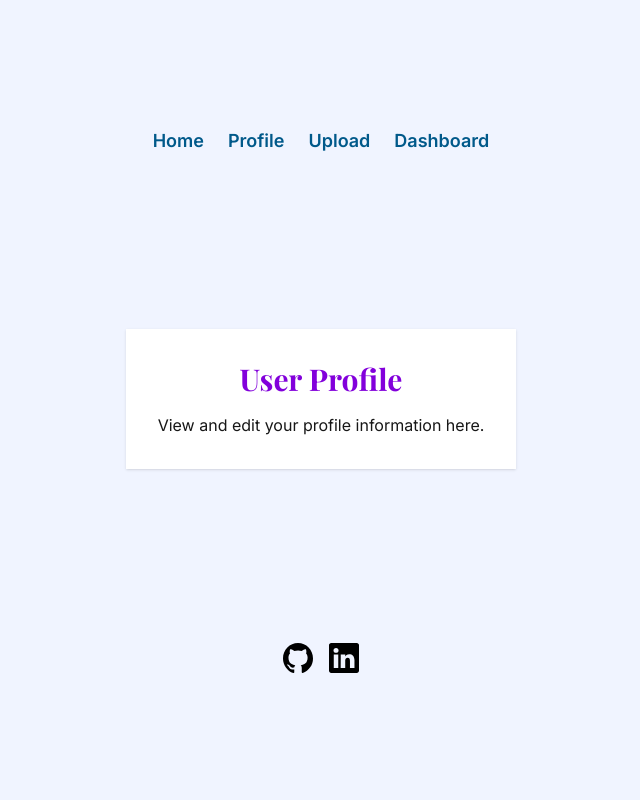
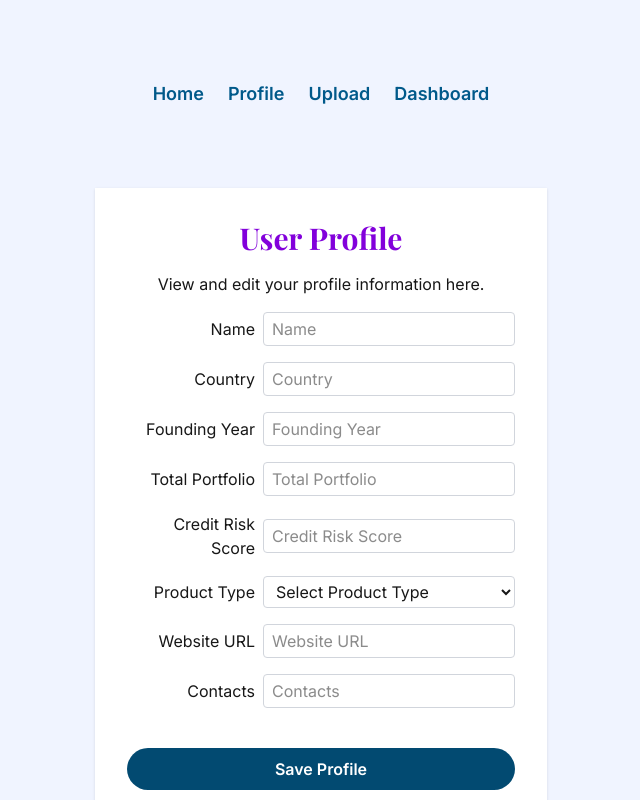
Before and after one commit to kizuyoko/loan-tokenization-dashboard, a Next.js app: page /profile in a window 1280 px wide. Shown: the top 800 px of the page, without its empty margins (319-959 px from the left). Built offline with nearby package versions, Linux system fonts and the light colour scheme.

Commit message:
Profile form

```diff
--- a/src/app/profile/page.tsx
+++ b/src/app/profile/page.tsx
@@ -1,9 +1,62 @@
+  //Profile contains: Name, Country, Founding Year, Total Portfolio, Credit Risk Score, Product Type (Mortgage/Private/Business), Website URL, Contacts API Endpoint: create-profile (profile)
+
+"use client";
+import { useState } from "react";
+import { Profile } from "../types/profile";
+import { Button } from "@/components/ui/Button";
+import { Input } from "@/components/ui/Input";
+
 export default function ProfilePage() {
+  const [profile, setProfile] = useState<Profile>({
+    name: "",
+    country: "",
+    foundingYear: "",
+    totalPortfolio: "",
+    creditRiskScore: "",
+    productType: "",
+    websiteUrl: "",
+    contacts: "",
+  });
+
+  const handleChange = (e: React.ChangeEvent<HTMLInputElement | HTMLSelectElement>) => {
+    const { name, value } = e.target;
+    setProfile((prev) => ({ ...prev, [name]: value }));
+    console.log(`Changed ${name} to ${value}`); // Debug alert
+  }
+
+  const handleSubmit = (e: React.FormEvent) => {
+    e.preventDefault();
+    console.log("Profile saved (not really, this is a placeholder).");
+  }
+
   return (
     <main className="flex flex-col gap-4 items-center justify-center p-4 sm:p-8 shadow">
       <h1>User Profile</h1>
       <p>View and edit your profile information here.</p>
-      {/* Profile form goes here */}
+      <form onSubmit={handleSubmit} className="flex flex-col gap-4 w-full max-w-md">
+        <Input type="text" name="name" value={profile.name} onChange={handleChange} placeholder="Name" />
+        <Input type="text" name="country" value={profile.country} onChange={handleChange} placeholder="Country" />
+        <Input type="text" name="foundingYear" value={profile.foundingYear} onChange={handleChange} placeholder="Founding Year" />
+        <Input type="text" name="totalPortfolio" value={profile.totalPortfolio} onChange={handleChange} placeholder="Total Portfolio" />
+        <Input  type="text" name="creditRiskScore" value={profile.creditRiskScore} onChange={handleChange} placeholder="Credit Risk Score" />
+        <div className="flex items-center">
+          <label className="w-32 mr-2 text-right">Product Type</label>
+          <select
+            name="productType"
+            value={profile.productType}
+            onChange={handleChange}
+            className="border border-gray-300 rounded px-2 py-1 flex-1"
+          >
+            <option value="">Select Product Type</option>
+            <option value="Mortgage">Mortgage</option>
+            <option value="Private">Private</option>
+            <option value="Business">Business</option>
+          </select>
+        </div>
+        <Input type="text" name="websiteUrl" value={profile.websiteUrl} onChange={handleChange} placeholder="Website URL" />
+        <Input type="text" name="contacts" value={profile.contacts} onChange={handleChange} placeholder="Contacts" />
+        <Button type="submit" className="btn-primary">Save Profile</Button>
+      </form>
     </main>
   );
 }
--- /dev/null
+++ b/src/app/types/profile.ts
@@ -0,0 +1,10 @@
+export type Profile = {
+  name: string;
+  country: string;
+  foundingYear: string;
+  totalPortfolio: string;
+  creditRiskScore: string;
+  productType: string;
+  websiteUrl: string;
+  contacts: string;
+};
--- a/src/components/ui/Button.tsx
+++ b/src/components/ui/Button.tsx
@@ -8,6 +8,7 @@ type ButtonProps = {
   onClick?: () => void;
   className?: string;
   ariaLabel?: string;
+  type?: "button" | "submit" | "reset";
 };
 
 export const Button = ({
@@ -16,6 +17,8 @@ export const Button = ({
   onClick,
   className = "",
   ariaLabel,
+  type,
+  ...props
 }: ButtonProps) => {
 
   if (href) {
@@ -24,6 +27,7 @@ export const Button = ({
         href={href}
         className={`button ${className}`}
         aria-label={ariaLabel}
+        {...props}
       >
         {children}
       </Link>
@@ -34,7 +38,8 @@ export const Button = ({
     <button
       onClick={onClick}
       className={`button ${className}`}
-      type="button"
+      type={type || "button"}
+      {...props}
     >
       {children}
     </button>
--- /dev/null
+++ b/src/components/ui/Input.tsx
@@ -0,0 +1,18 @@
+import React from "react";
+
+export const Input = React.forwardRef<HTMLInputElement, React.InputHTMLAttributes<HTMLInputElement>>(
+  ({ className, ...props }, ref) => {
+    return (
+      <div className={`flex items-center ${className}`}>
+        <label className="w-32 mr-2 text-right">{props.placeholder}</label>
+        <input
+          ref={ref}
+          className={`border border-gray-300 rounded px-2 py-1 flex-1 ${className}`}
+          {...props}
+        />
+      </div>
+    );
+  }
+);
+
+Input.displayName = "Input";
```
